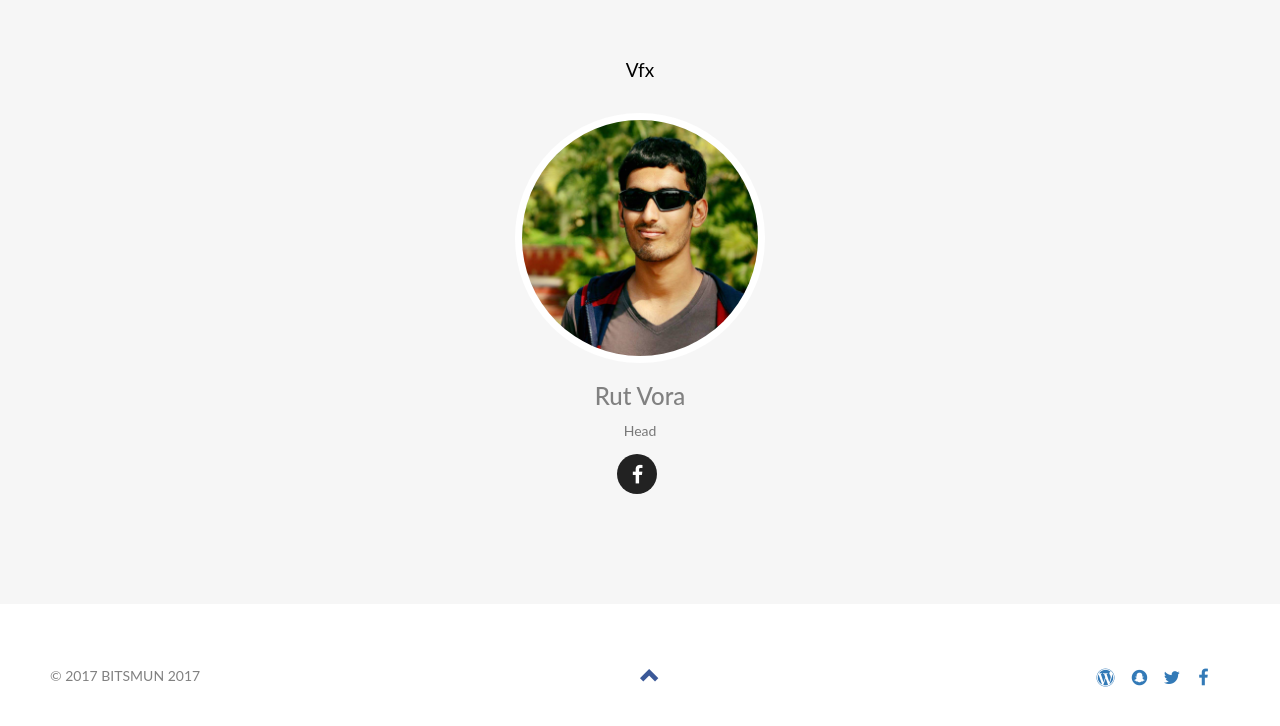
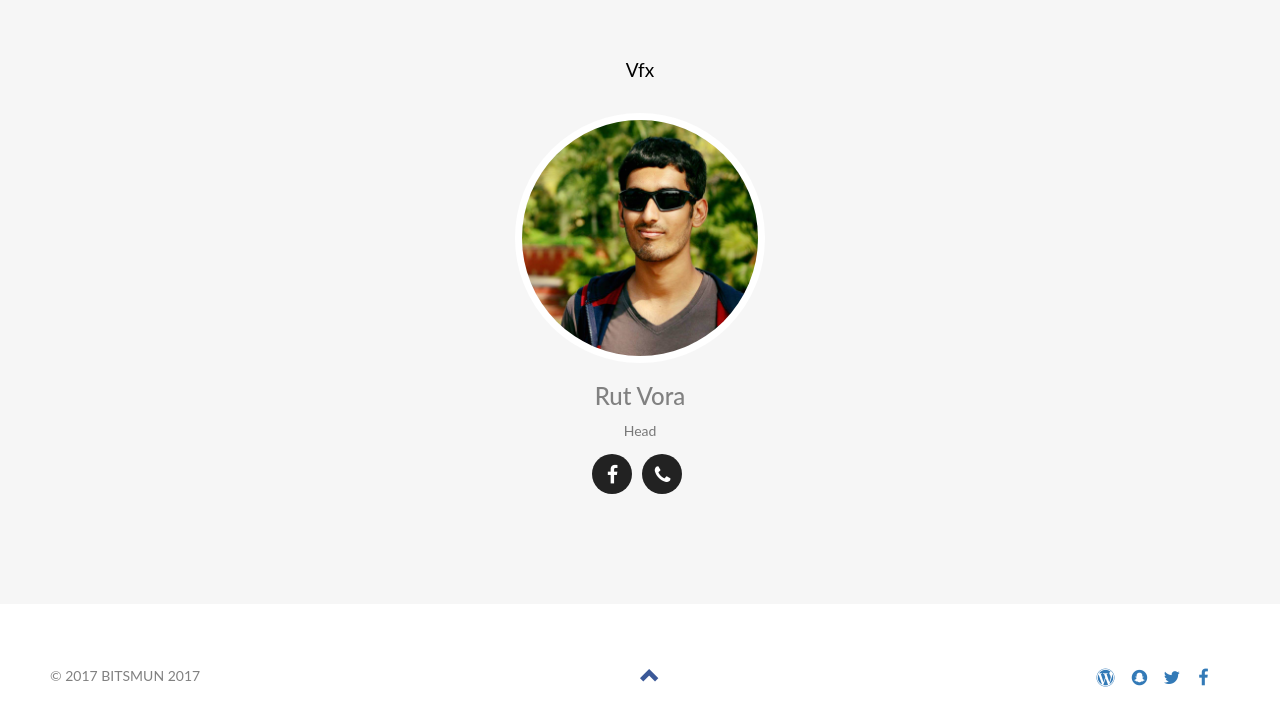
Before and after one commit to gskranjan/bitsmun, a plain HTML site: page team.html in a window 1280 px wide. Shown: the part 5244-5970 px from the top of the page. Drawn offline with nearby package versions, Linux system fonts and the light colour scheme; a web font is replaced by a local one.

Commit message:
Update team.html

```diff
--- a/team.html
+++ b/team.html
@@ -448,6 +448,7 @@
         <p class="text-muted"> Head</p>
         <ul class="list-inline social-buttons">
           <li><a href="https://www.facebook.com/rutvora"><i class="fa fa-facebook"></i></a>
+             <li><a href="tel:+919925245062"><i class="fa fa-phone"></i></a>
           </li>
 
         </ul>
```
